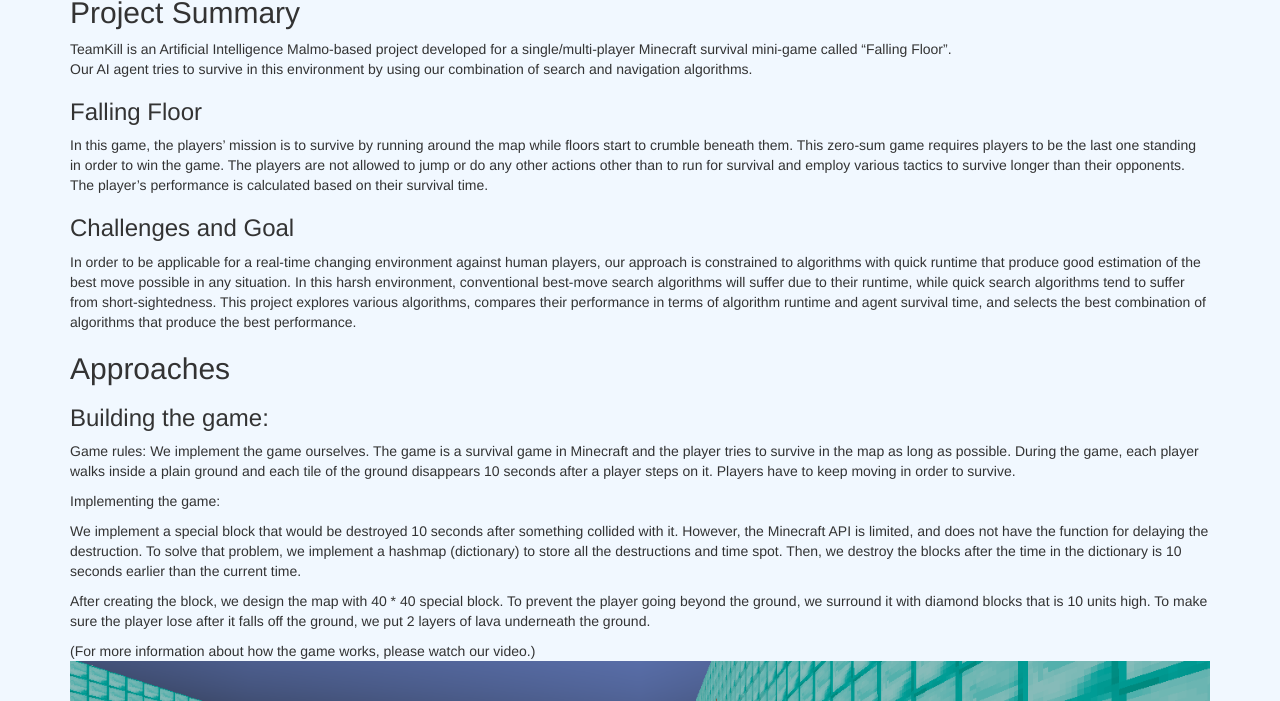
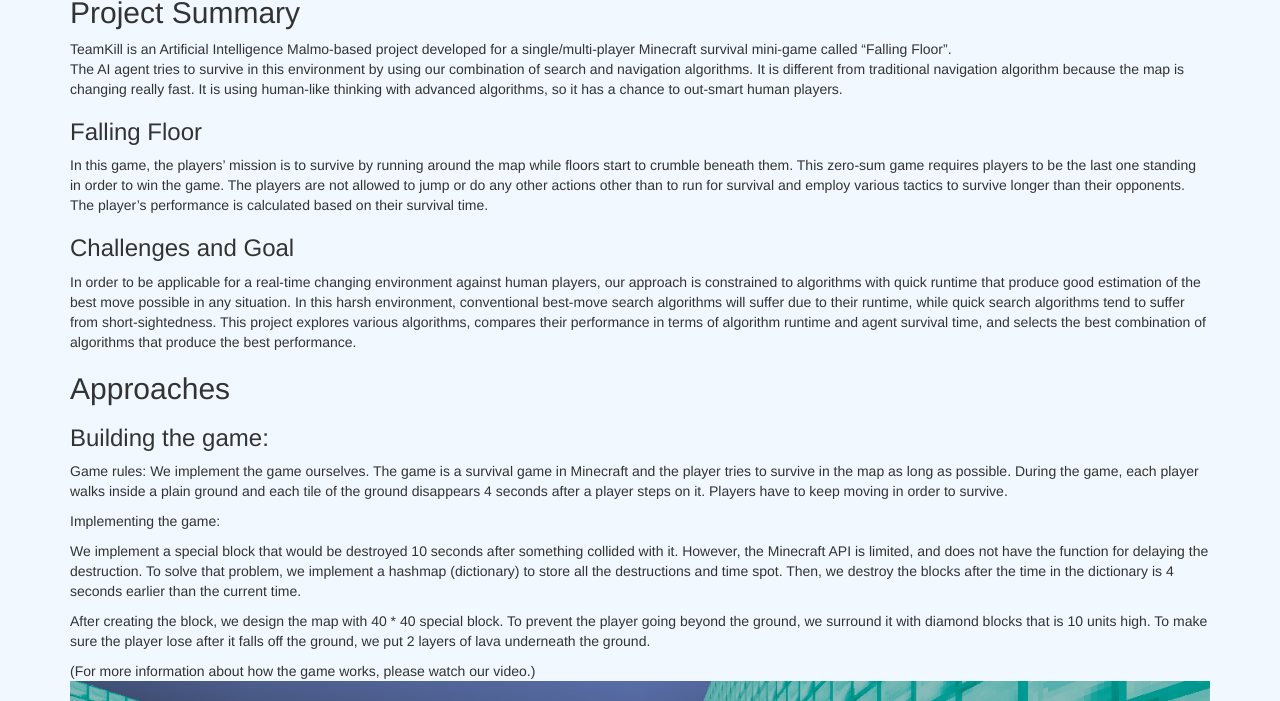
Before and after one commit to zhuohan/teamKill, a Jekyll site: the page built from docs/final.md, in a window 1280 px wide and 900 px high, scrolled down 341 px, cut to the strip 199-900 px from the top of the window. Built offline with Jekyll 4.4.1, drawn with Linux system fonts in a browser that asks for light colours.

Commit message:
Create final.md

```diff
--- a/docs/final.md
+++ b/docs/final.md
@@ -10,9 +10,11 @@
 ## Project Summary
 
 TeamKill is an Artificial Intelligence Malmo-based project developed for a single/multi-player Minecraft survival mini-game called “Falling Floor”.<br>
-Our AI agent tries to survive in this environment by using our combination of search and navigation algorithms.
+The AI agent tries to survive in this environment by using our combination of search and navigation algorithms. It is different from traditional navigation algorithm because the map is changing really fast. It is using human-like thinking with advanced algorithms, so it has a chance to out-smart human players.
+
 ### Falling Floor
 In this game, the players’ mission is to survive by running around the map while floors start to crumble beneath them. This zero-sum game requires players to be the last one standing in order to win the game. The players are not allowed to jump or do any other actions other than to run for survival and employ various tactics to survive longer than their opponents. The player's performance is calculated based on their survival time.
+
 ### Challenges and Goal
 In order to be applicable for a real-time changing environment against human players, our approach is constrained to algorithms with quick runtime that produce good estimation of the best move possible in any situation. In this harsh environment, conventional best-move search algorithms will suffer due to their runtime, while quick search algorithms tend to suffer from short-sightedness. This project explores various algorithms, compares their performance in terms of algorithm runtime and agent survival time, and selects the best combination of algorithms that produce the best performance.
 
@@ -23,11 +25,11 @@
 ### Building the game:
 
 Game rules:
-We implement the game ourselves. The game is a survival game in Minecraft and the player tries to survive in the map as long as possible. During the game, each player walks inside a plain ground and each tile of the ground disappears 10 seconds after a player steps on it. Players have to keep moving in order to survive.
+We implement the game ourselves. The game is a survival game in Minecraft and the player tries to survive in the map as long as possible. During the game, each player walks inside a plain ground and each tile of the ground disappears 4 seconds after a player steps on it. Players have to keep moving in order to survive.
 
 Implementing the game:
 
-We implement a special block that would be destroyed 10 seconds after something collided with it. However, the Minecraft API is limited, and does not have the function for delaying the destruction. To solve that problem, we implement a hashmap (dictionary) to store all the destructions and time spot. Then, we destroy the blocks after the time in the dictionary is 10 seconds earlier than the current time.
+We implement a special block that would be destroyed 10 seconds after something collided with it. However, the Minecraft API is limited, and does not have the function for delaying the destruction. To solve that problem, we implement a hashmap (dictionary) to store all the destructions and time spot. Then, we destroy the blocks after the time in the dictionary is 4 seconds earlier than the current time.
 
 After creating the block, we design the map with 40 * 40 special block. To prevent the player going beyond the ground, we surround it with diamond blocks that is 10 units high. To make sure the player lose after it falls off the ground, we put 2 layers of lava underneath the ground.
 
```
